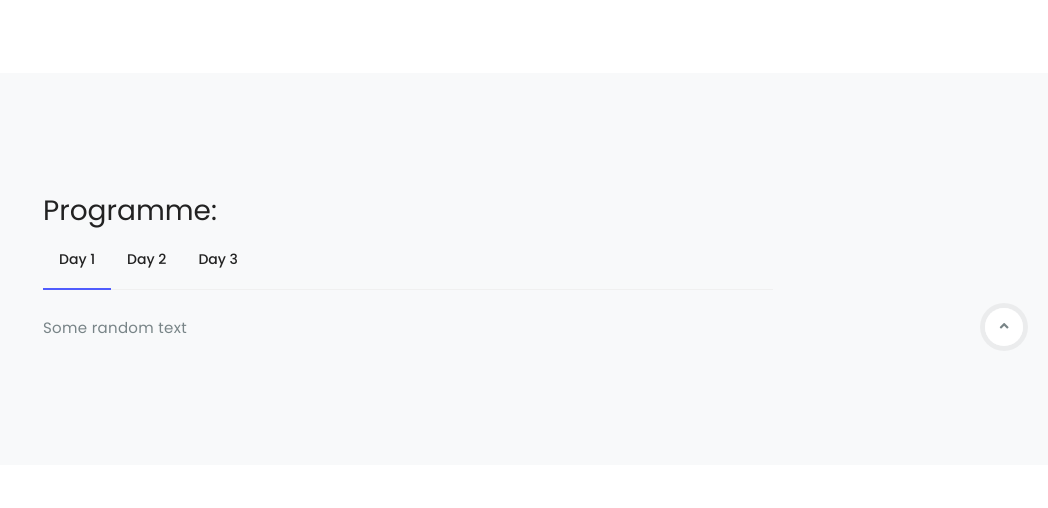
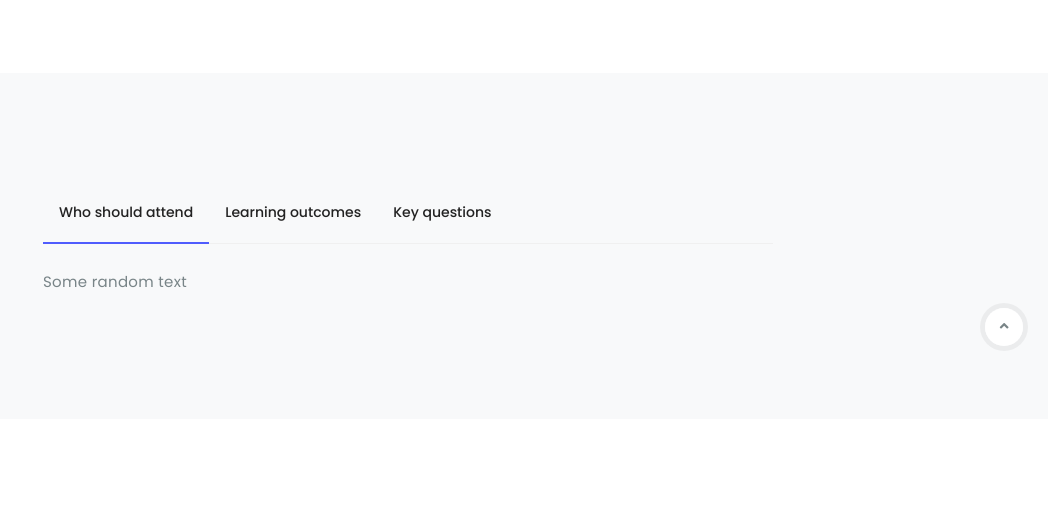
Before and after one commit to MaksymUK/bizeducate_app, a Django app: template templates/website/course_detail.html in a window 1280 px wide. Shown: the part 497-1005 px from the top of the page, without its empty margins (232-1280 px from the left). Run offline with Django 4.2, Linux system fonts and the light colour scheme; the template is opened without the code that fills it, so the values that code supplies are empty; some libraries are stand-ins or nearby versions; some web fonts are replaced.

Commit message:
change tabs name in Additional info block of course_detail.html

```diff
--- a/templates/website/course_detail.html
+++ b/templates/website/course_detail.html
@@ -29,21 +29,20 @@
   </section>
   <!-- Course preview end-->
 
-  <!--Programme-->
+  <!--Additional info-->
   <section class="module bg-light">
     <div class="container">
       <div class="row">
         <div class="col-lg-8 m-auto">
-          <h3>Programme:</h3>
           <ul class="nav nav-tabs">
              <li class="nav-item">
-               <a class="nav-link active" data-toggle="tab" href="#tab-1-1"><h6>Day 1</h6></a>
+               <a class="nav-link active" data-toggle="tab" href="#tab-1-1"><h6>Who should attend</h6></a>
              </li>
              <li class="nav-item">
-               <a class="nav-link" data-toggle="tab" href="#tab-1-2"><h6>Day 2</h6></a>
+               <a class="nav-link" data-toggle="tab" href="#tab-1-2"><h6>Learning outcomes</h6></a>
              </li>
              <li class="nav-item">
-               <a class="nav-link" data-toggle="tab" href="#tab-1-3"><h6>Day 3</h6></a>
+               <a class="nav-link" data-toggle="tab" href="#tab-1-3"><h6>Key questions</h6></a>
              </li>
           </ul>
           <div class="tab-content">
@@ -61,7 +60,7 @@
       </div>
     </div>
   </section>
-  <!-- Programme end-->
+  <!-- Additional info end-->
 
   <!-- Trainers -->
   <div class="module">
```
